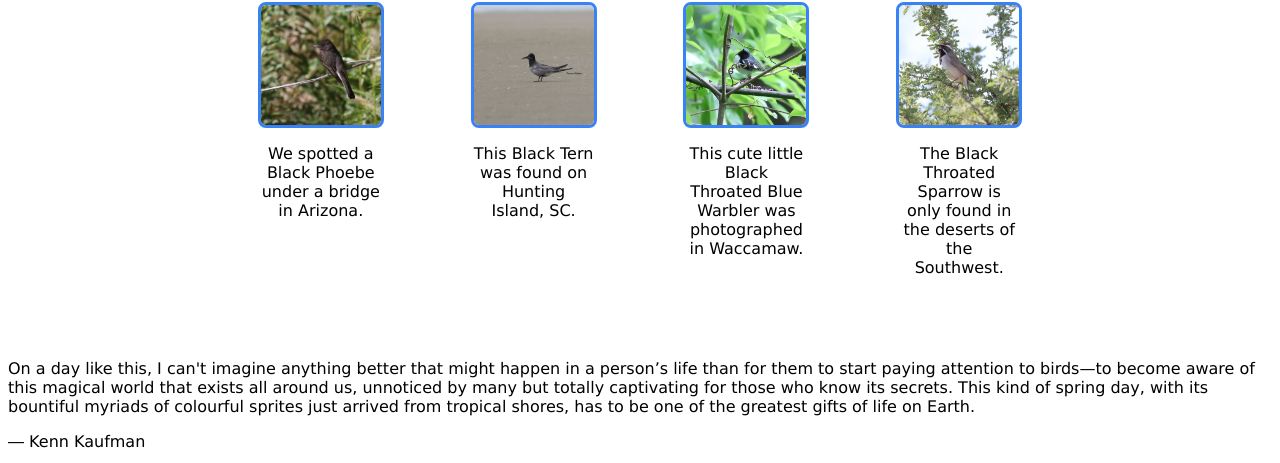
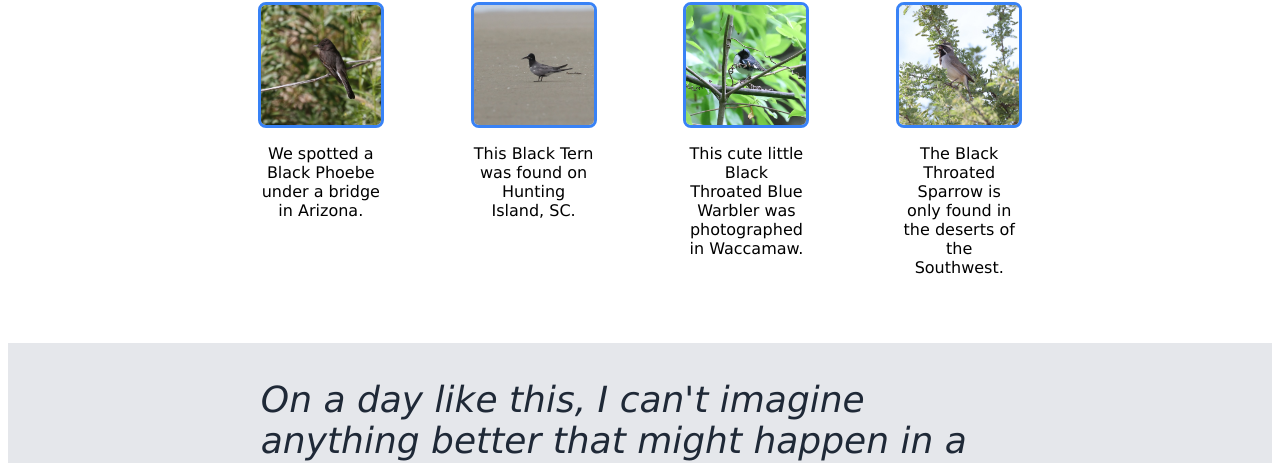
Before and after one commit to tfalasco/odin-landing-page, a plain HTML site: page index.html in a window 1280 px wide. Shown: the part 489-952 px from the top of the page. Drawn offline with Linux system fonts and the light colour scheme.

Commit message:
Style quote section

```diff
--- a/css/styles.css
+++ b/css/styles.css
@@ -124,3 +124,26 @@ button {
 .card p {
     text-align: center;
 }
+
+.quote {
+    padding-left: 20%;
+    padding-right: 20%;
+    padding-bottom: 50px;
+    display: flex;
+    flex-direction: column;
+    background-color: #E5E7EB;
+}
+
+.quote .text {
+    font-size: 36px;
+    font-style:italic;
+    font-weight: lighter;
+    color: #1F2937;
+    margin-bottom: 0px;
+}
+
+.quote .author {
+    align-self:flex-end;
+    font-size: 24px;
+    font-weight: bold;
+}
```
